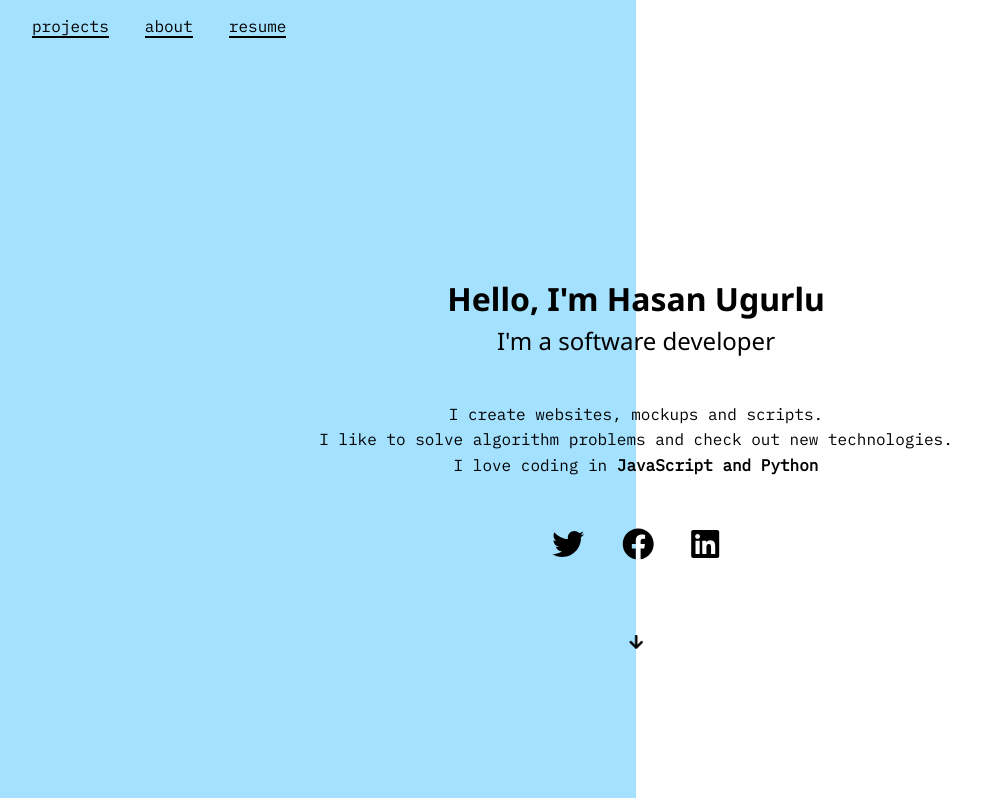
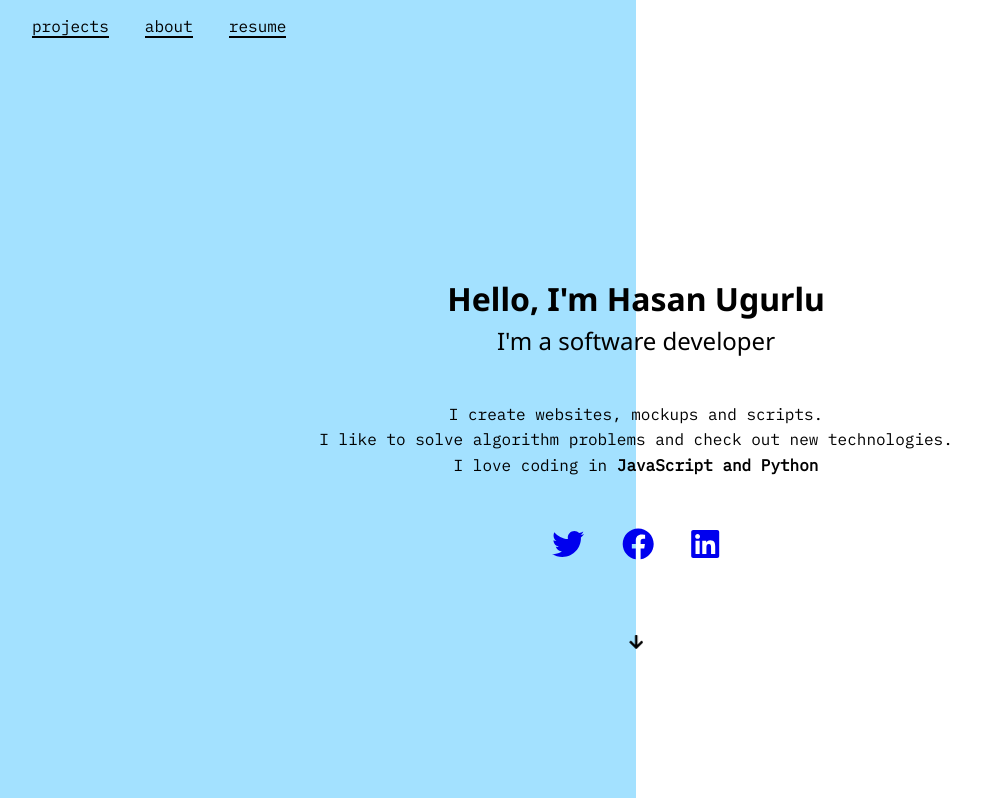
Before and after one commit to HasanCanUgurlu/resume-v2, a React (Create React App) app: page / in a window 1280 px wide. Shown: the top 798 px of the page, without its empty margins (4-985 px from the left). Built offline with nearby package versions, Linux system fonts and the light colour scheme.

Commit message:
href on the main page updated

```diff
--- a/src/components/TopPage.js
+++ b/src/components/TopPage.js
@@ -50,6 +50,7 @@ const SocialAnchorTag = styled.a`
   padding: 2%;
   transition: all 0.3s ease-in-out;
   display: inline-block;
+
   &:hover {
     cursor: pointer;
     color: ${(props) =>
@@ -59,6 +60,13 @@ const SocialAnchorTag = styled.a`
     -ms-transform: scale(1.5, 1.5); /* IE 9 */
     -webkit-transform: scale(1.5, 1.5); /* Safari */
     transform: scale(1.5, 1.5);
+  }
+
+  &:visited {
+    color: ${(props) =>
+      (props.twitter && "#0b76b8") ||
+      (props.facebook && "#1196f5") ||
+      (props.linkedin && "#08529b")};
   }
 `;
 const scrollDown = keyframes`
@@ -90,13 +98,26 @@ function TopPage() {
           I like to solve algorithm problems and check out new technologies.
           <br />I love coding in <strong>JavaScript and Python</strong>
         </StyledP>
-        <SocialAnchorTag twitter>
+        <SocialAnchorTag
+          href="https://twitter.com/hasancanugurlu"
+          target="_blank"
+          twitter
+        >
           <FontAwesomeIcon size={"2x"} icon={faTwitter} />
         </SocialAnchorTag>
-        <SocialAnchorTag facebook middleButton>
+        <SocialAnchorTag
+          href="https://www.facebook.com/profile.php?id=100007278077277"
+          target="_blank"
+          facebook
+          middleButton
+        >
           <FontAwesomeIcon size={"2x"} icon={faFacebook} />
         </SocialAnchorTag>
-        <SocialAnchorTag linkedin>
+        <SocialAnchorTag
+          href="https://www.linkedin.com/in/hasan-ugurlu-6993051b3/"
+          target="_blank"
+          linkedin
+        >
           <FontAwesomeIcon size={"2x"} icon={faLinkedin} />
         </SocialAnchorTag>
         <DownArrowDiv>
```
